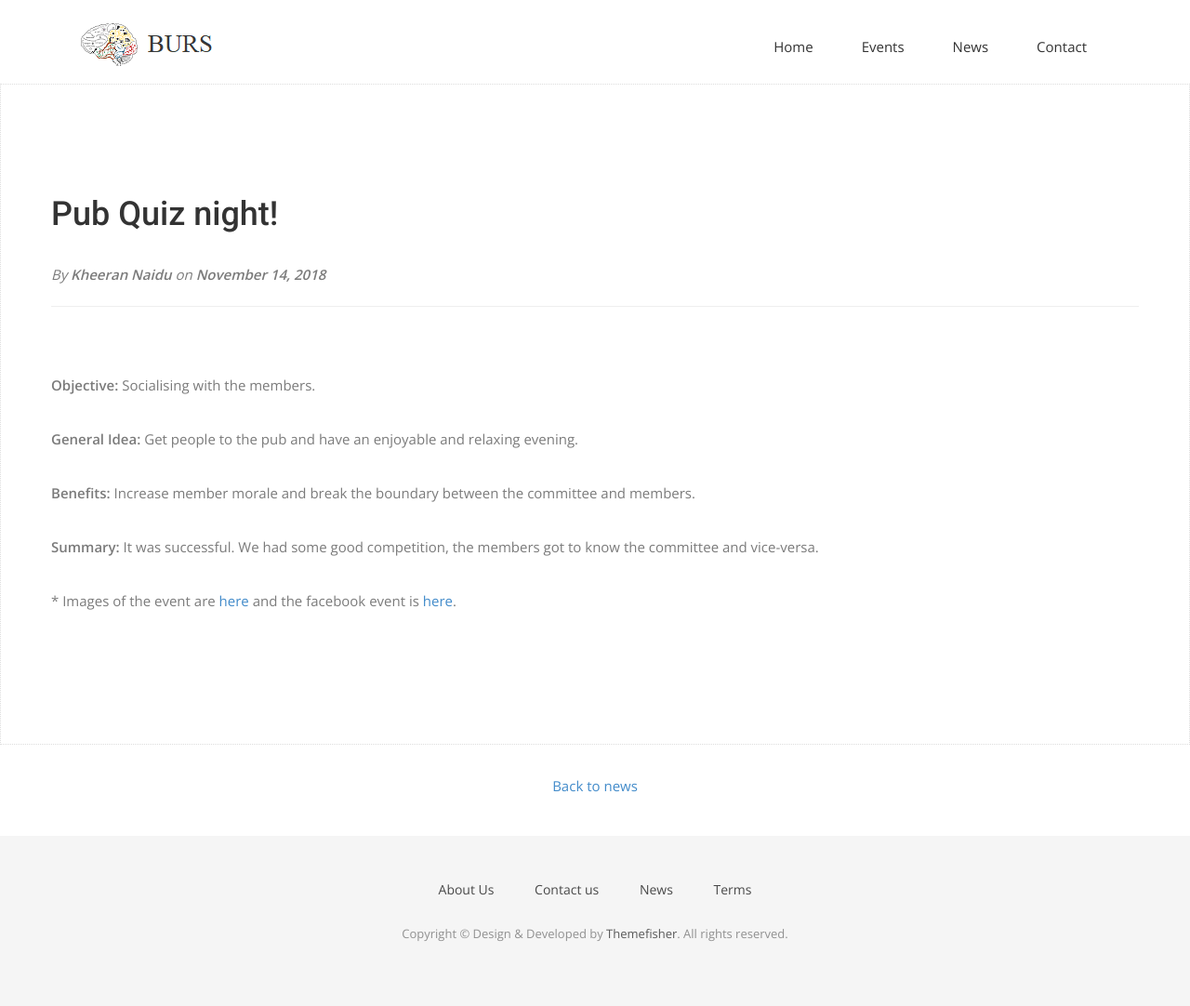
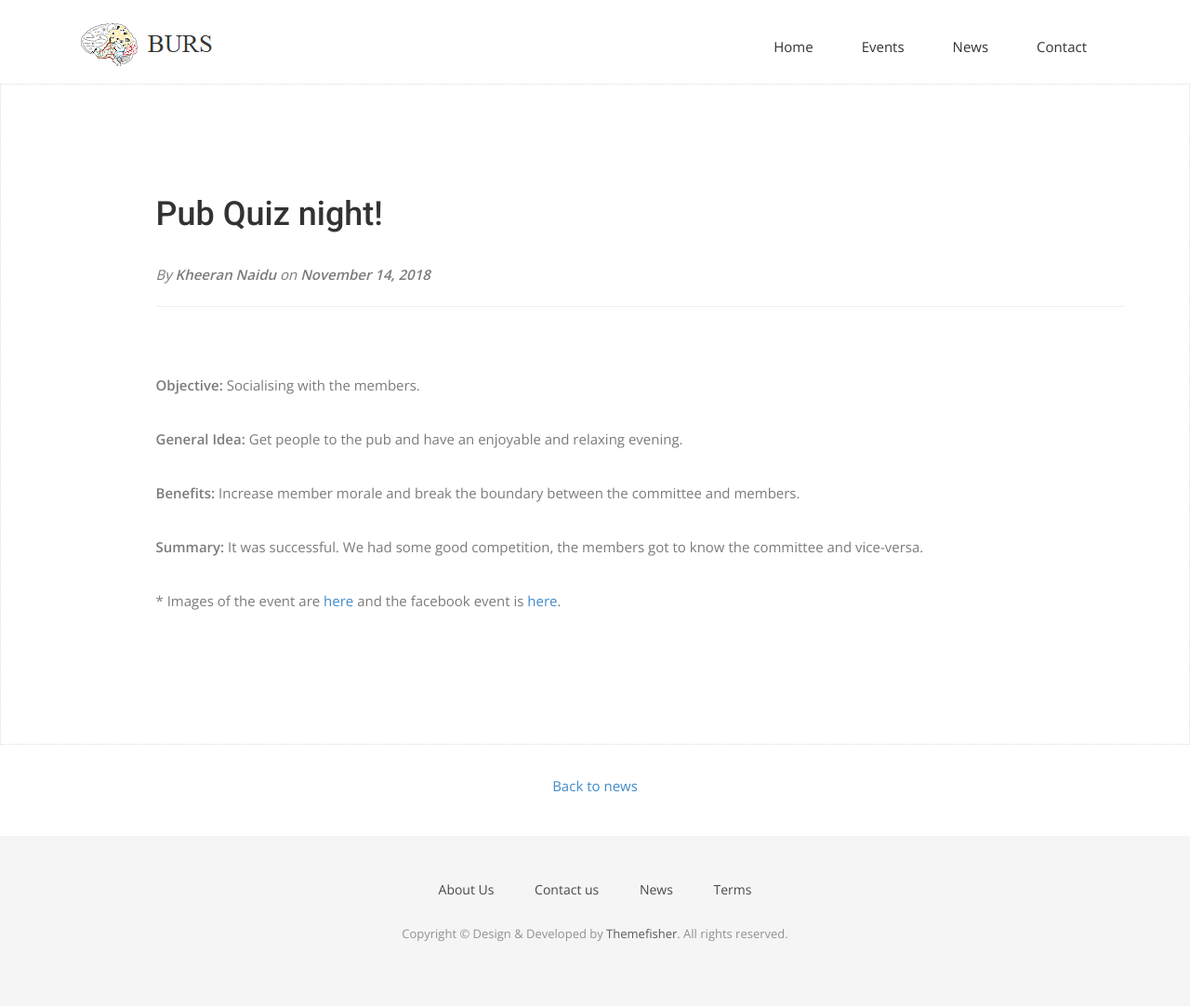
Before and after one commit to bristolresearchsoc/bristolresearchsoc.github.io, a Jekyll site: the page built from _posts/2018-11-14-Pub-Quiz-2018.md, in a window 1280 px wide. Shown: the whole page at 93% size. Built offline with Jekyll 4.4.1, drawn with Linux system fonts in a browser that asks for light colours; nearby versions of some CDN libraries; some web fonts are replaced.

Commit message:
posts formatting edit

```diff
--- a/_layouts/post.html
+++ b/_layouts/post.html
@@ -7,7 +7,7 @@ layout: page
   <section id="intro" style="border: 1px dotted #ddd;">
     <div class="container">
       <div class="row">
-        <div>
+        <div class="col-md-11 col-md-offset-1">
           <div class="block">
             <h1>{{ page.title }}</h1>
             <div class="post-info-wrapper">
```
